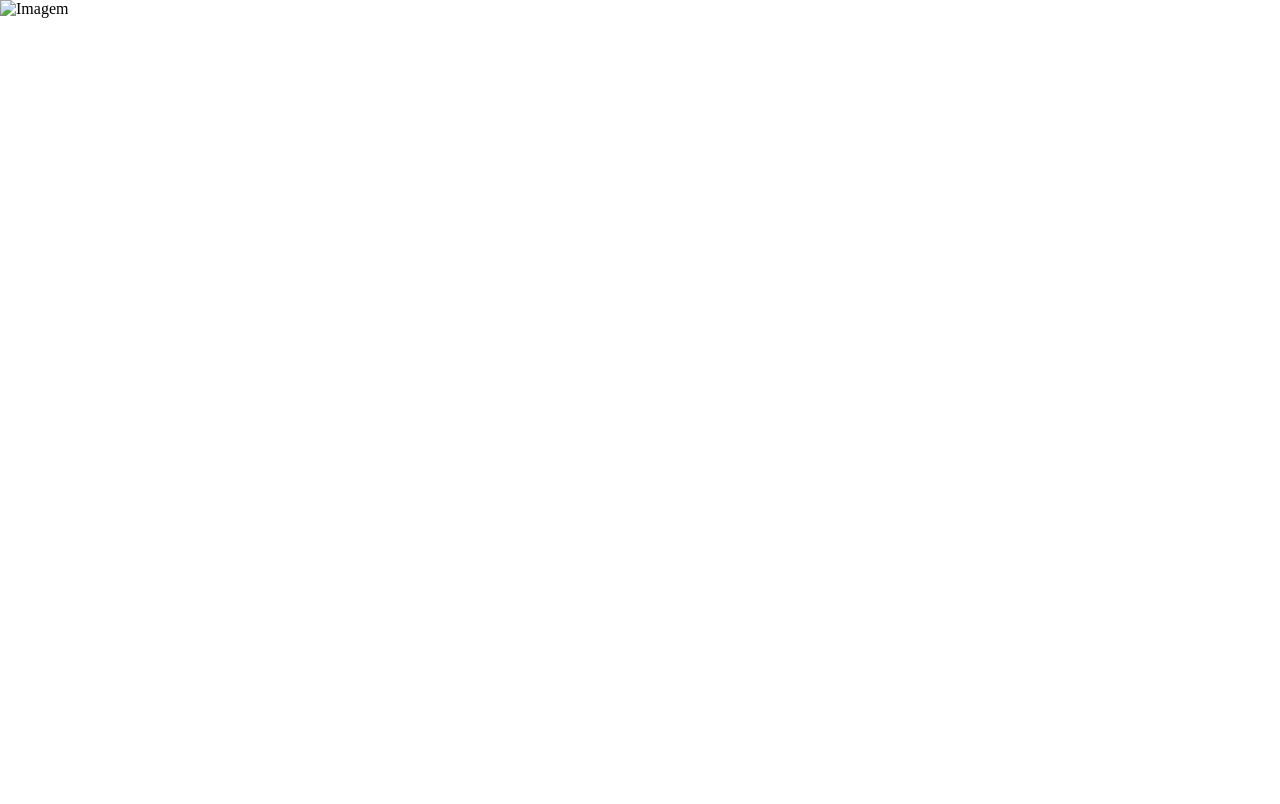
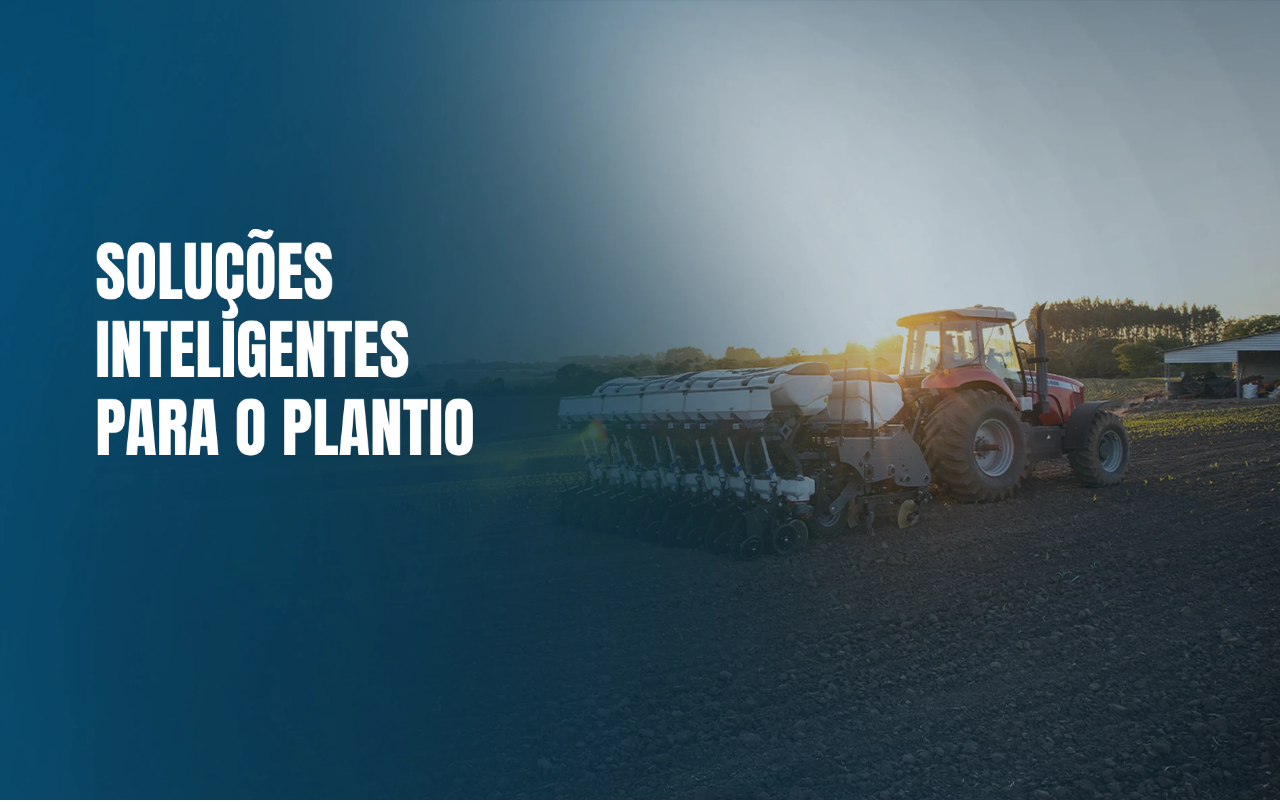
Before and after one commit to Grupo-J2M/ForcaFerti_Login_SalesForce, a plain HTML site: page index.html in a window 1280 px wide. Drawn offline with Linux system fonts and the light colour scheme; the site is published under a folder, as on GitHub Pages, so addresses that start at the root find nothing.

Commit message:
Update index.html

```diff
--- a/index.html
+++ b/index.html
@@ -18,6 +18,6 @@
     </style>
 </head>
 <body>
-    <img class="full-width-img" src="/src/Bannerferti.png" alt="Imagem">
+    <img class="full-width-img" src="src/Bannerferti.png"Imagem">
 </body>
 </html>
```
